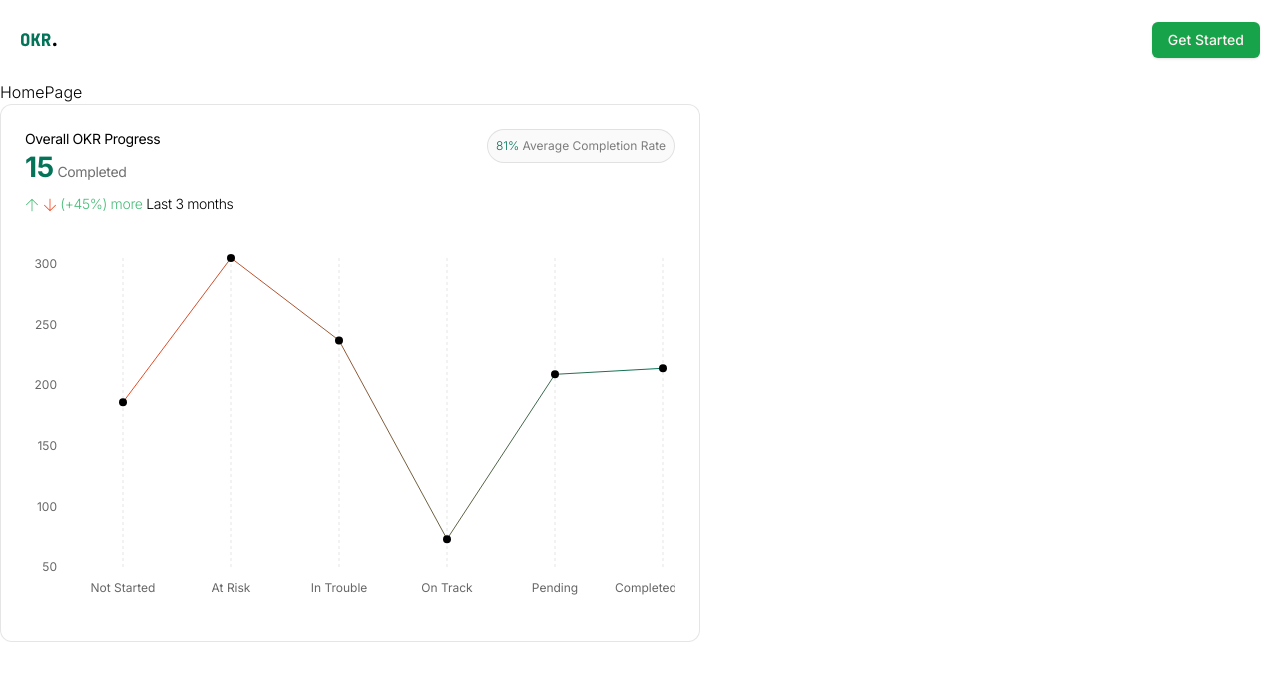
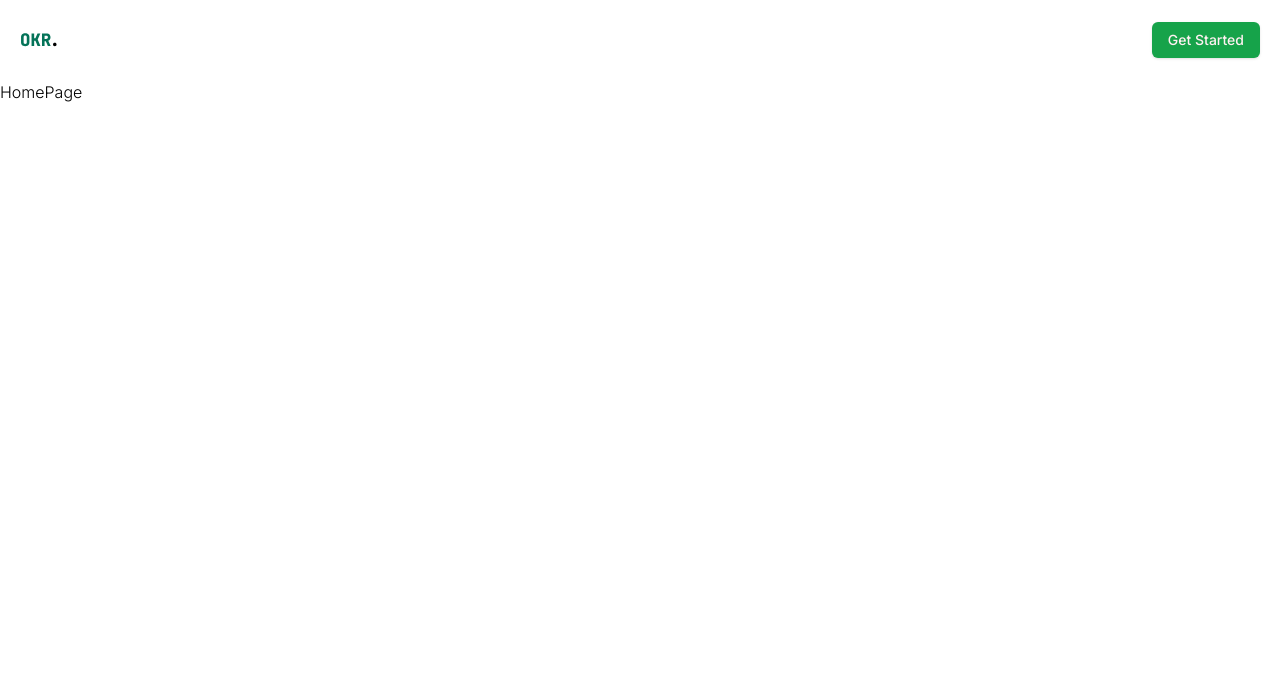
Before and after one commit to Slightly-Techie/st-okr-web, a React (Vite) app: page / in a window 1280 px wide. Shown: the top 680 px of the page. Built offline with nearby package versions, Linux system fonts and the light colour scheme.

Commit message:
Cleanup homepage

```diff
--- a/src/components/homepage/homepage.tsx
+++ b/src/components/homepage/homepage.tsx
@@ -1,13 +1,9 @@
 import PageWrapper from "@/components/ui/wrapper";
-// import PerformanceChart from "../charts/PerformanceChart";
-import ProgressChart from "../charts/ProgressChart";
 
 function HomePage() {
   return (
     <PageWrapper title="OKR">
       <div className="bg-white">HomePage</div>
-
-      <ProgressChart />
     </PageWrapper>
   );
 }
```
Also changed, not shown: 1 other file (tests, documents, lock files or other folders).
